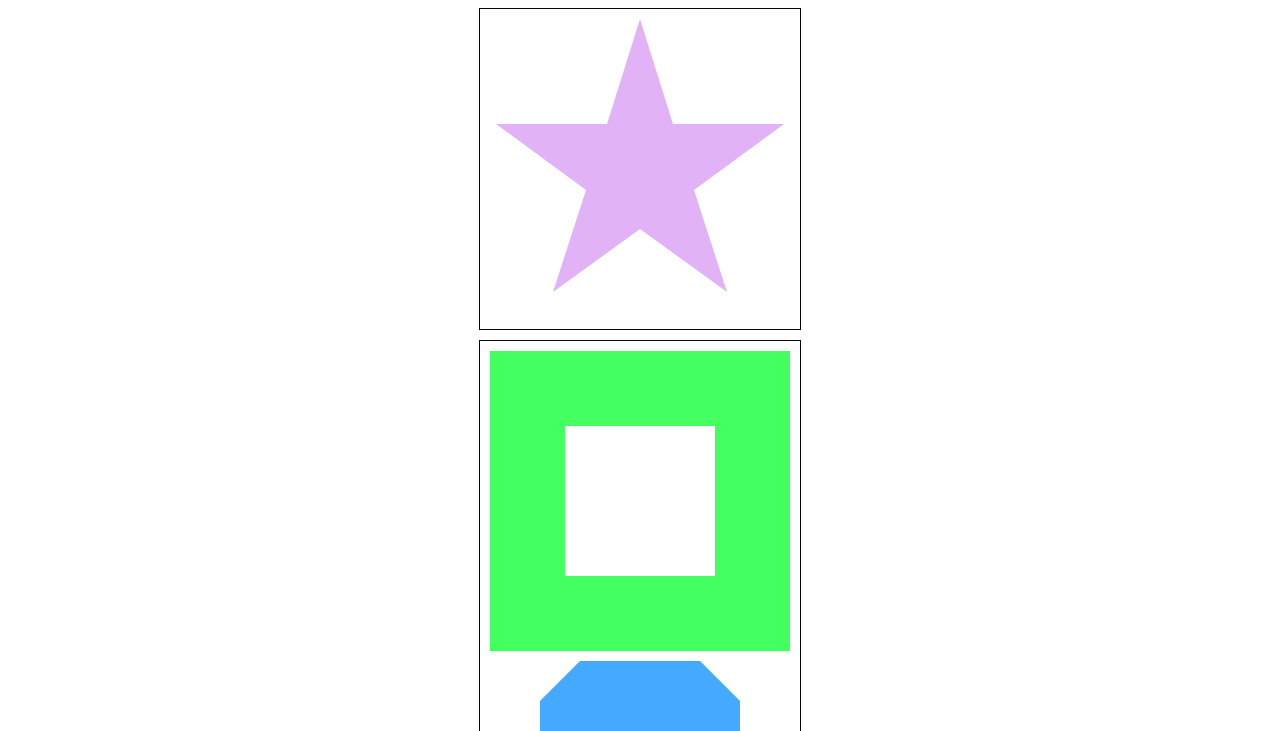
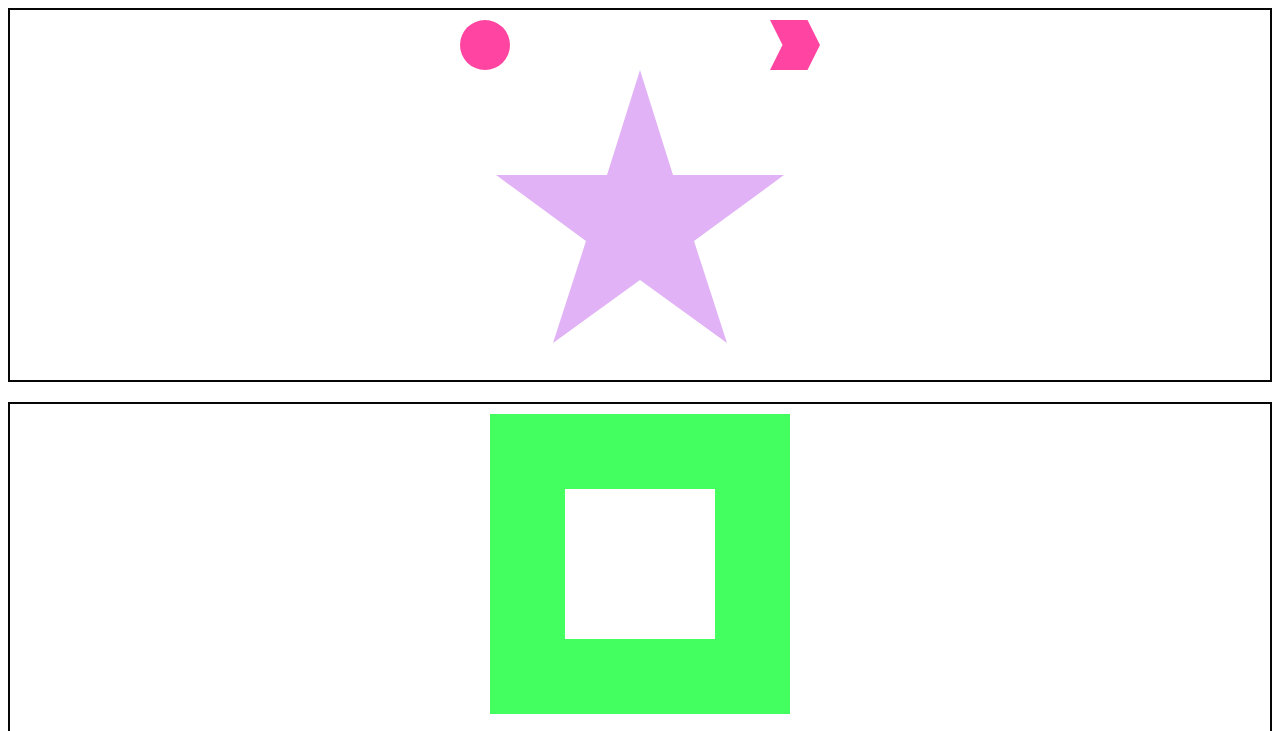
Before and after one commit to Malinka2021/myFirstCSS-grid, a plain HTML site: page index.html in a window 1280 px wide. Shown: the top 731 px of the page. Drawn offline with Linux system fonts and the light colour scheme.

Commit message:
main grid

```diff
--- a/css/style.css
+++ b/css/style.css
@@ -1,27 +1,47 @@
 .container {
     display: grid;
-    flex-wrap: wrap; /*ext*/
-    justify-content: center; /*ext*/
-    align-items: center;
-    justify-items: center;
-    height: 100vh; /*ext*/
-    gap: 10px;
+    gap: 20px;
     grid-template-columns: repeat(1, 1fr);
     grid-template-rows: repeat(3, auto);
 }
 .grid-item {
     display: grid;
-    border: 1px solid #070606;
-    gap: 10px;
+    border: 2px solid #070606;
     align-items: center;
     justify-items: center;
     padding: 10px;
+}
+.menu {
+    display: grid;
+    grid-template-columns: repeat(2, 180px);   /*2colum- logo and hamb menu*/
+    grid-template-rows: repeat(1, auto);    /*1row*/
+}
+.logo{
+    width: 50px;
+    height: 50px;
+    background-color: #ff44a1;
+    clip-path: circle(50% at 50% 50%);
+    justify-self: start;
+}
+.hamburger-menu {
+    width: 50px;
+    height: 50px;
+    background-color: #ff44a1;
+    clip-path: polygon(75% 0%, 100% 50%, 75% 100%, 0% 100%, 25% 50%, 0% 0%);
+    justify-self: end;
 }
 .star {
     background-color: #e1b3f6;
     width: 300px;
     height: 300px;
     clip-path: polygon(50% 0%, 61% 35%, 98% 35%, 68% 57%, 79% 91%, 50% 70%, 21% 91%, 32% 57%, 2% 35%, 39% 35%);
+}
+.main {
+    display: grid;
+    grid-template-columns: repeat(1, 1fr);
+    grid-template-rows: repeat(4, auto);
+    gap: 20px;
+    padding: 10px;
 }
 .frame {
     background-color: #44ff60;
@@ -37,8 +57,8 @@
 }
 .message {
     background-color: #ff6b44;
-    width: 300px;
-    height: 300px;
+    width: 200px;
+    height: 200px;
     clip-path: polygon(0% 0%, 100% 0%, 100% 75%, 75% 75%, 75% 100%, 50% 75%, 0% 75%);
 }
 .social-media div {
--- a/index.html
+++ b/index.html
@@ -9,6 +9,14 @@
 <body>
     <div class="container">
         <div class="header grid-item">
+            <div class="menu">
+                <div class="logo">
+
+                </div>
+                <div class="hamburger-menu">
+
+                </div>
+            </div>
             <div class="star"></div>
         </div>
 
@@ -36,7 +44,7 @@
 
         </div>
 
-        <footer classs="grid-item">
+        <footer class="grid-item">
             FOOTER
         </footer>
     </div>
```
